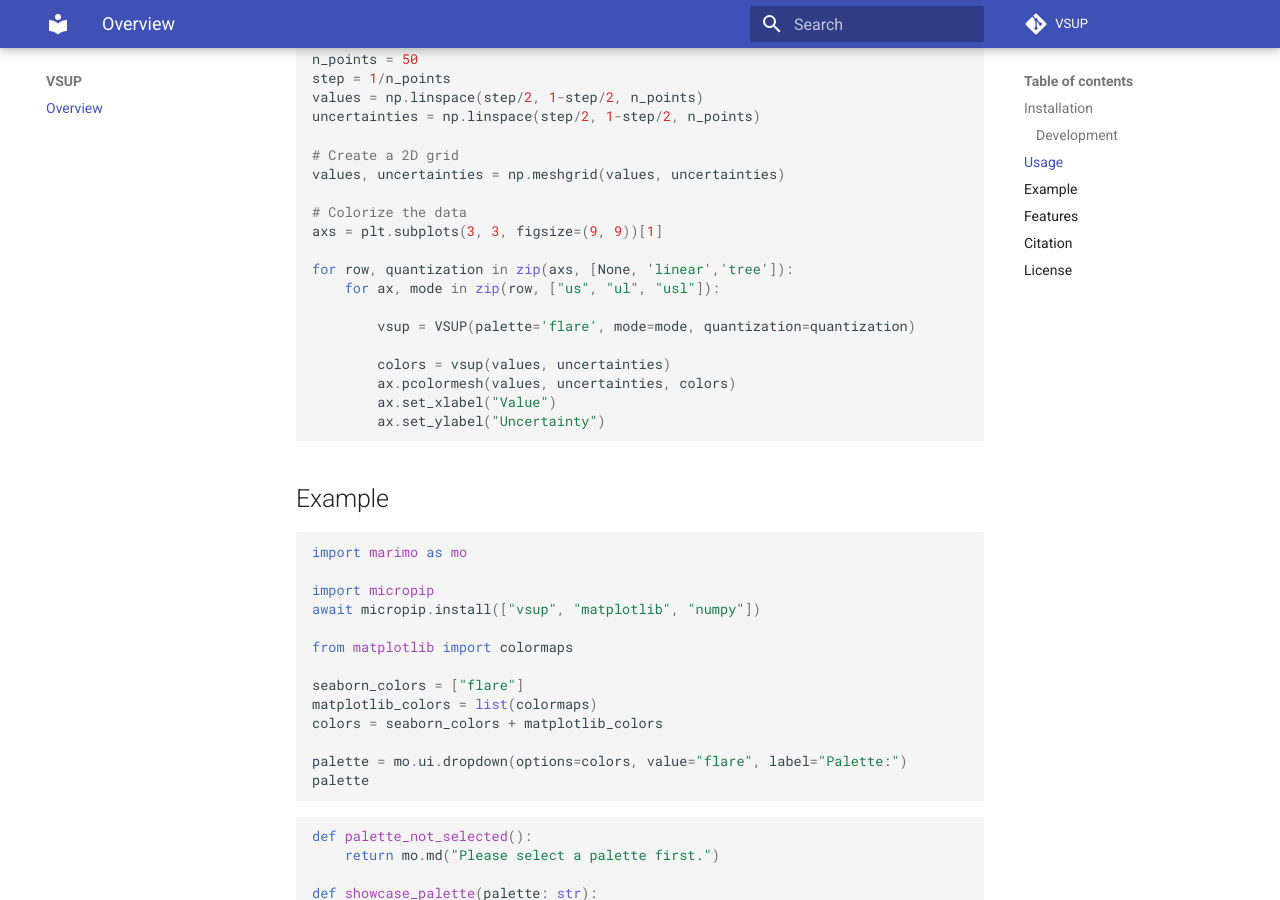
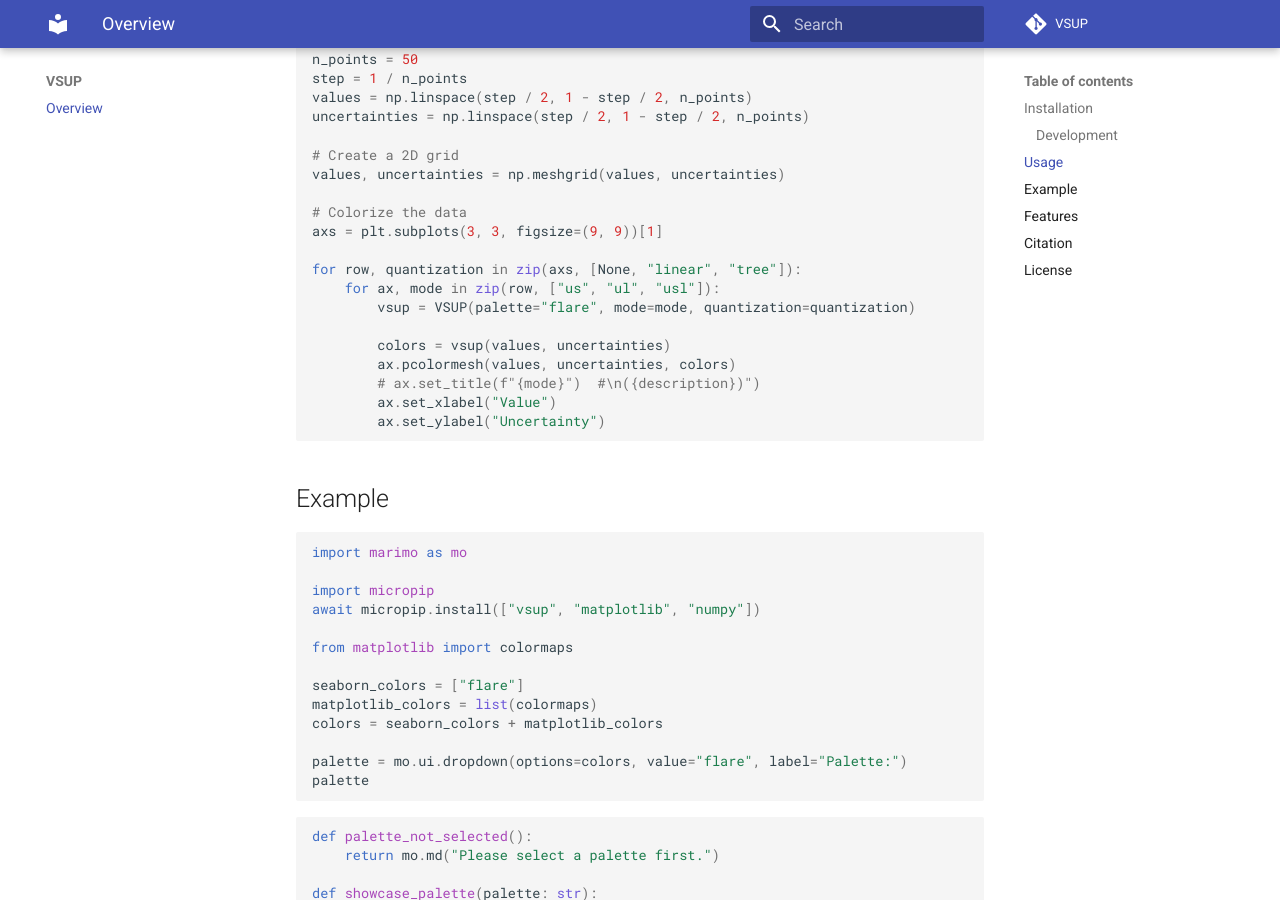
Before and after one commit to JohnGoertz/vsup, an MkDocs documentation site: the page built from docs/index.md, in a window 1280 px wide and 900 px high, scrolled down 826 px. Built offline with MkDocs 1.6.1 and Material for MkDocs 9.7.7, drawn with Linux system fonts in a browser that asks for light colours; comment, search, counter and statistics services are not loaded.

Commit message:
take the same code from README"

````diff
--- a/docs/index.md
+++ b/docs/index.md
@@ -33,9 +33,9 @@ import matplotlib.pyplot as plt
 
 # Create a grid of values and uncertainties for better visualization
 n_points = 50
-step = 1/n_points
-values = np.linspace(step/2, 1-step/2, n_points)
-uncertainties = np.linspace(step/2, 1-step/2, n_points)
+step = 1 / n_points
+values = np.linspace(step / 2, 1 - step / 2, n_points)
+uncertainties = np.linspace(step / 2, 1 - step / 2, n_points)
 
 # Create a 2D grid
 values, uncertainties = np.meshgrid(values, uncertainties)
@@ -43,13 +43,13 @@ values, uncertainties = np.meshgrid(values, uncertainties)
 # Colorize the data
 axs = plt.subplots(3, 3, figsize=(9, 9))[1]
 
-for row, quantization in zip(axs, [None, 'linear','tree']):
+for row, quantization in zip(axs, [None, "linear", "tree"]):
     for ax, mode in zip(row, ["us", "ul", "usl"]):
-
-        vsup = VSUP(palette='flare', mode=mode, quantization=quantization)
+        vsup = VSUP(palette="flare", mode=mode, quantization=quantization)
 
         colors = vsup(values, uncertainties)
         ax.pcolormesh(values, uncertainties, colors)
+        # ax.set_title(f"{mode}")  #\n({description})")
         ax.set_xlabel("Value")
         ax.set_ylabel("Uncertainty")
 ```
````
